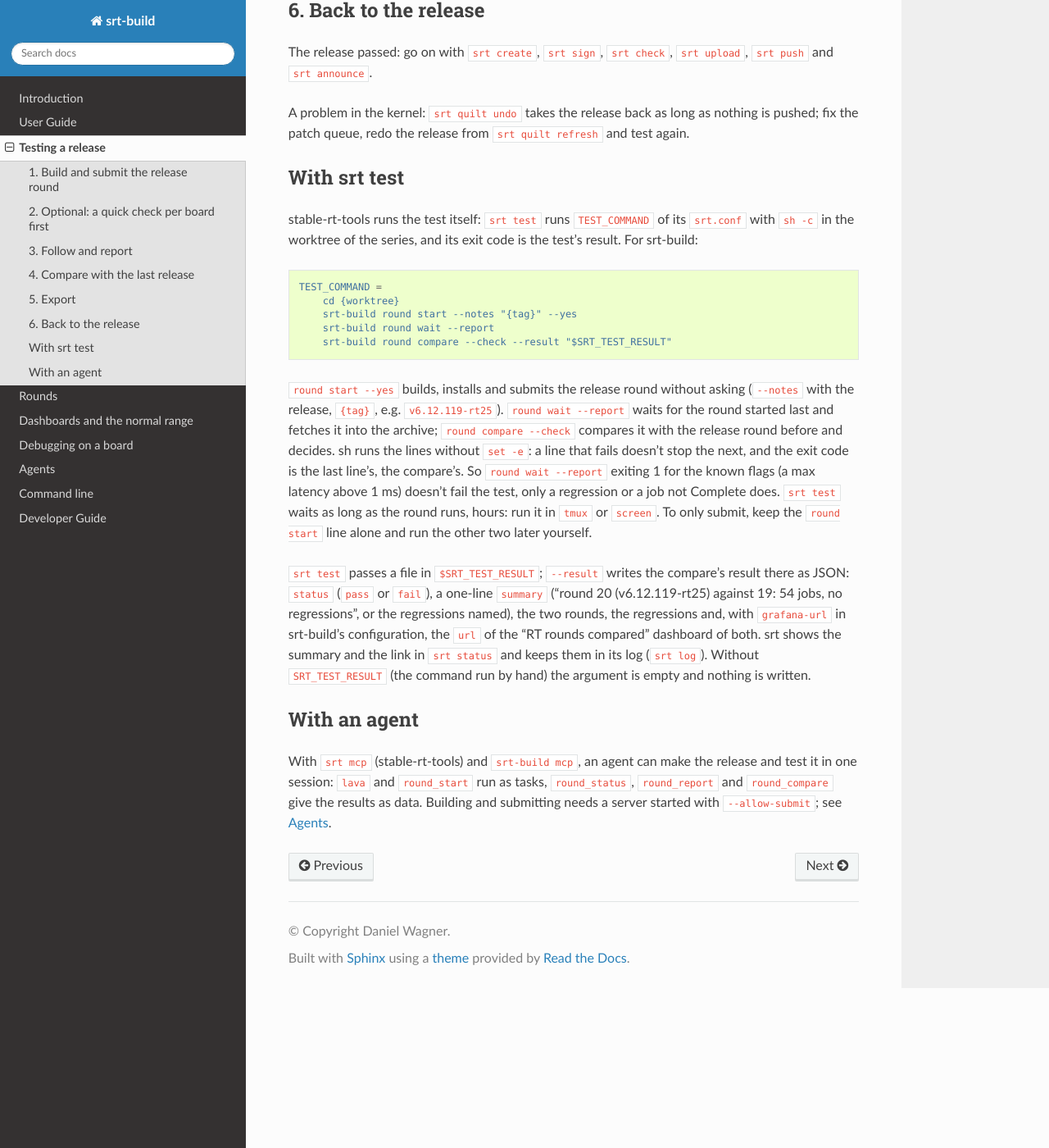
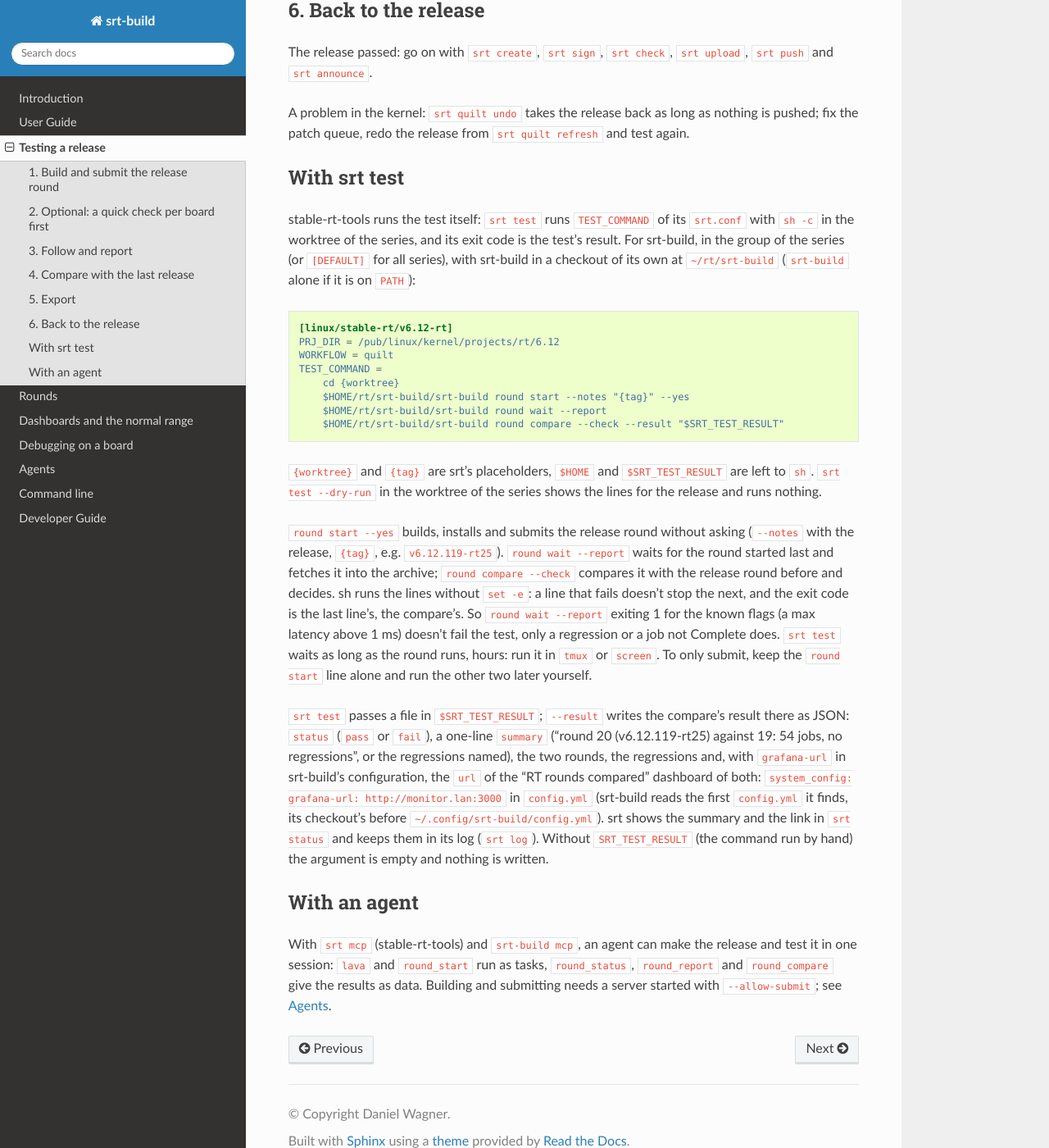
Before and after one commit to igaw/srt-build, a Sphinx documentation site: the page built from docs/release-testing.rst, in a window 1280 px wide and 1400 px high, scrolled down 2112 px. Shown: the whole window at 82% size. Built offline with Sphinx 7.4.7 and the Read the Docs theme 3.1.0, drawn with Linux system fonts in a browser that asks for light colours.

Commit message:
docs: release testing with srt test, the srt.conf entry as used
The TEST_COMMAND example now is the entry as in the maintainer's
srt.conf: in the group of the series, srt-build in its own checkout
($HOME/rt/srt-build/srt-build), which of the placeholders are srt's
and which sh's, and srt test --dry-run to check it. grafana-url: where
it goes (the checkout's config.yml, read before the one in ~/.config).

Co-Authored-By: Claude Opus 5.5 <noreply@anthropic.com>

```diff
--- a/docs/release-testing.rst
+++ b/docs/release-testing.rst
@@ -125,15 +125,26 @@ With srt test
 
 stable-rt-tools runs the test itself: ``srt test`` runs ``TEST_COMMAND``
 of its ``srt.conf`` with ``sh -c`` in the worktree of the series, and
-its exit code is the test's result. For srt-build:
+its exit code is the test's result. For srt-build, in the group of the
+series (or ``[DEFAULT]`` for all series), with srt-build in a checkout
+of its own at ``~/rt/srt-build`` (``srt-build`` alone if it is on
+``PATH``):
 
 .. code-block:: ini
 
+   [linux/stable-rt/v6.12-rt]
+   PRJ_DIR = /pub/linux/kernel/projects/rt/6.12
+   WORKFLOW = quilt
    TEST_COMMAND =
        cd {worktree}
-       srt-build round start --notes "{tag}" --yes
-       srt-build round wait --report
-       srt-build round compare --check --result "$SRT_TEST_RESULT"
+       $HOME/rt/srt-build/srt-build round start --notes "{tag}" --yes
+       $HOME/rt/srt-build/srt-build round wait --report
+       $HOME/rt/srt-build/srt-build round compare --check --result "$SRT_TEST_RESULT"
+
+``{worktree}`` and ``{tag}`` are srt's placeholders, ``$HOME`` and
+``$SRT_TEST_RESULT`` are left to ``sh``. ``srt test --dry-run`` in the
+worktree of the series shows the lines for the release and runs
+nothing.
 
 ``round start --yes`` builds, installs and submits the release round
 without asking (``--notes`` with the release, ``{tag}``, e.g.
@@ -152,7 +163,10 @@ the compare's result there as JSON: ``status`` (``pass`` or ``fail``), a
 one-line ``summary`` ("round 20 (v6.12.119-rt25) against 19: 54 jobs, no
 regressions", or the regressions named), the two rounds, the regressions
 and, with ``grafana-url`` in srt-build's configuration, the ``url`` of
-the "RT rounds compared" dashboard of both. srt shows the summary and the
+the "RT rounds compared" dashboard of both: ``system_config:
+grafana-url: http://monitor.lan:3000`` in ``config.yml`` (srt-build
+reads the first ``config.yml`` it finds, its checkout's before
+``~/.config/srt-build/config.yml``). srt shows the summary and the
 link in ``srt status`` and keeps them in its log (``srt log``). Without
 ``SRT_TEST_RESULT`` (the command run by hand) the argument is empty and
 nothing is written.
```
